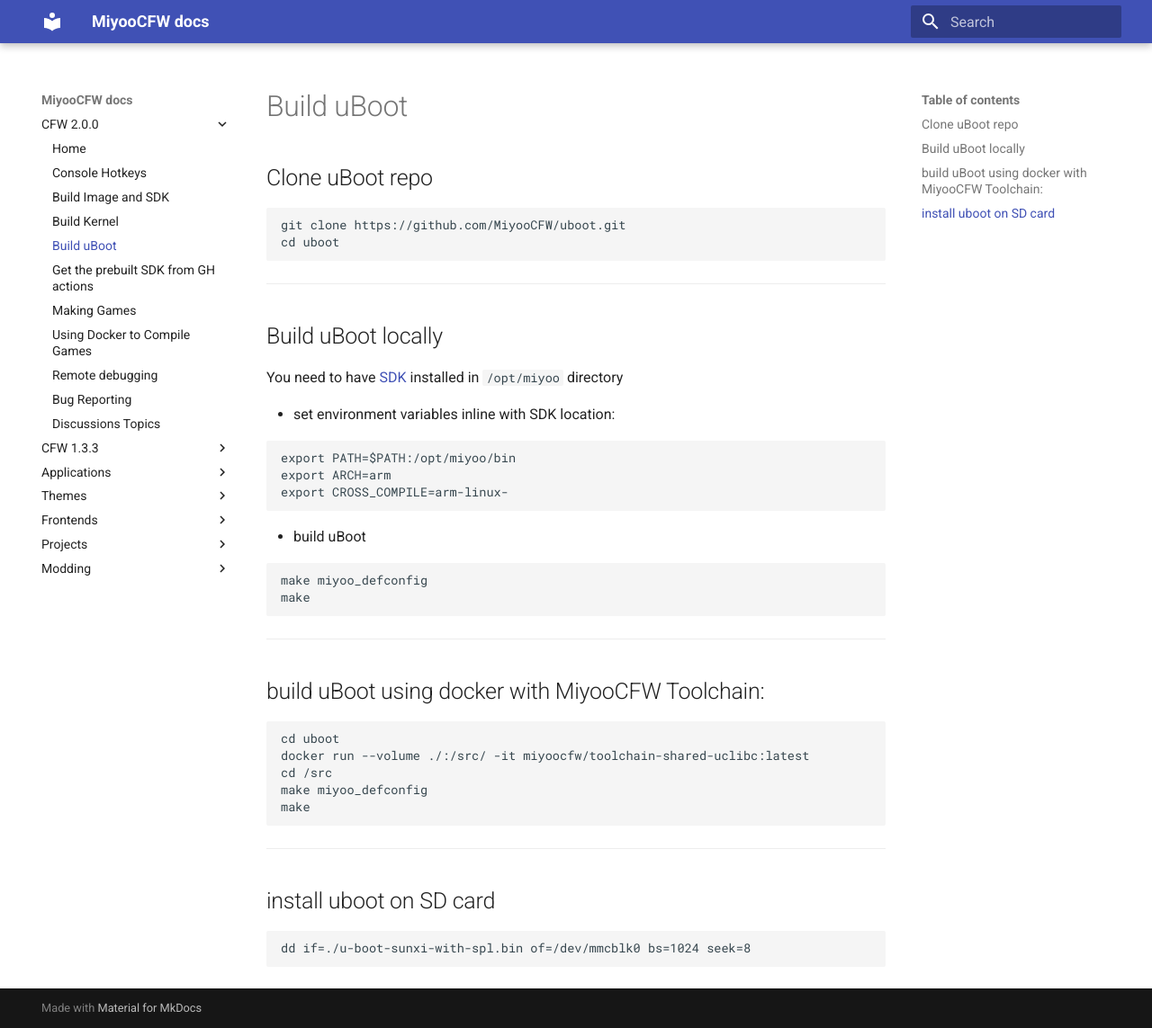
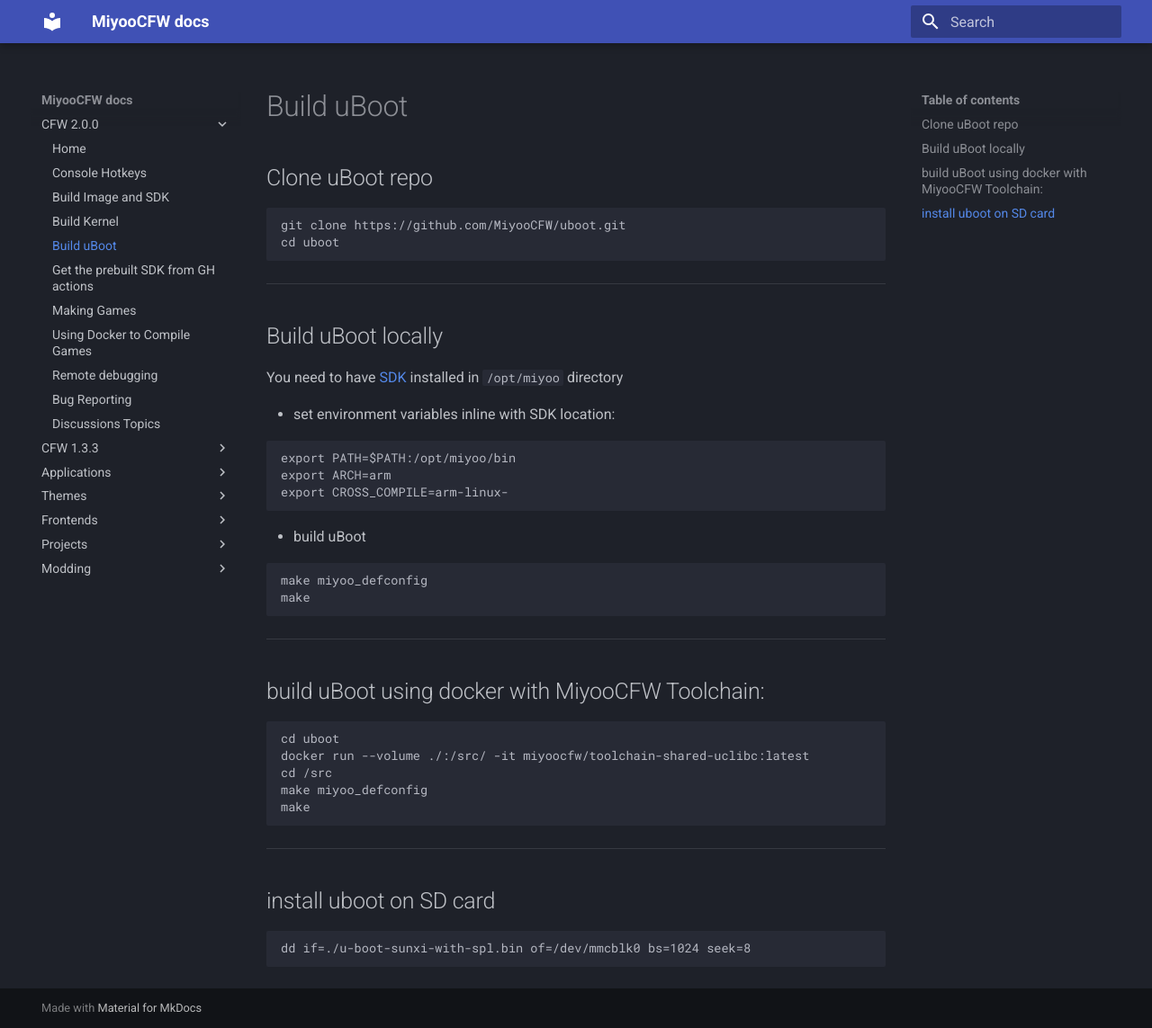
Before and after one commit to MiyooCFW/docs, an MkDocs documentation site: the page built from docs/Build-uBoot.md, in a window 1280 px wide and 1143 px high. Shown: the whole window at 90% size. Built offline with MkDocs 1.6.1 and Material for MkDocs 9.7.7, drawn with Linux system fonts in a browser that asks for light colours.

Commit message:
Testing material settings

```diff
--- a/mkdocs.yml
+++ b/mkdocs.yml
@@ -6,7 +6,10 @@
 site_author: TriForceX
 site_dir: site
 docs_dir: docs
-theme: material
+theme:
+  name: material
+  palette:
+    scheme: slate
 nav:
 - 'CFW 2.0.0':
   - Home: 'Home.md'
--- a/requirements.txt
+++ b/requirements.txt
@@ -1 +1,2 @@
 mkdocs==1.6.1
+mkdocs-material
```
